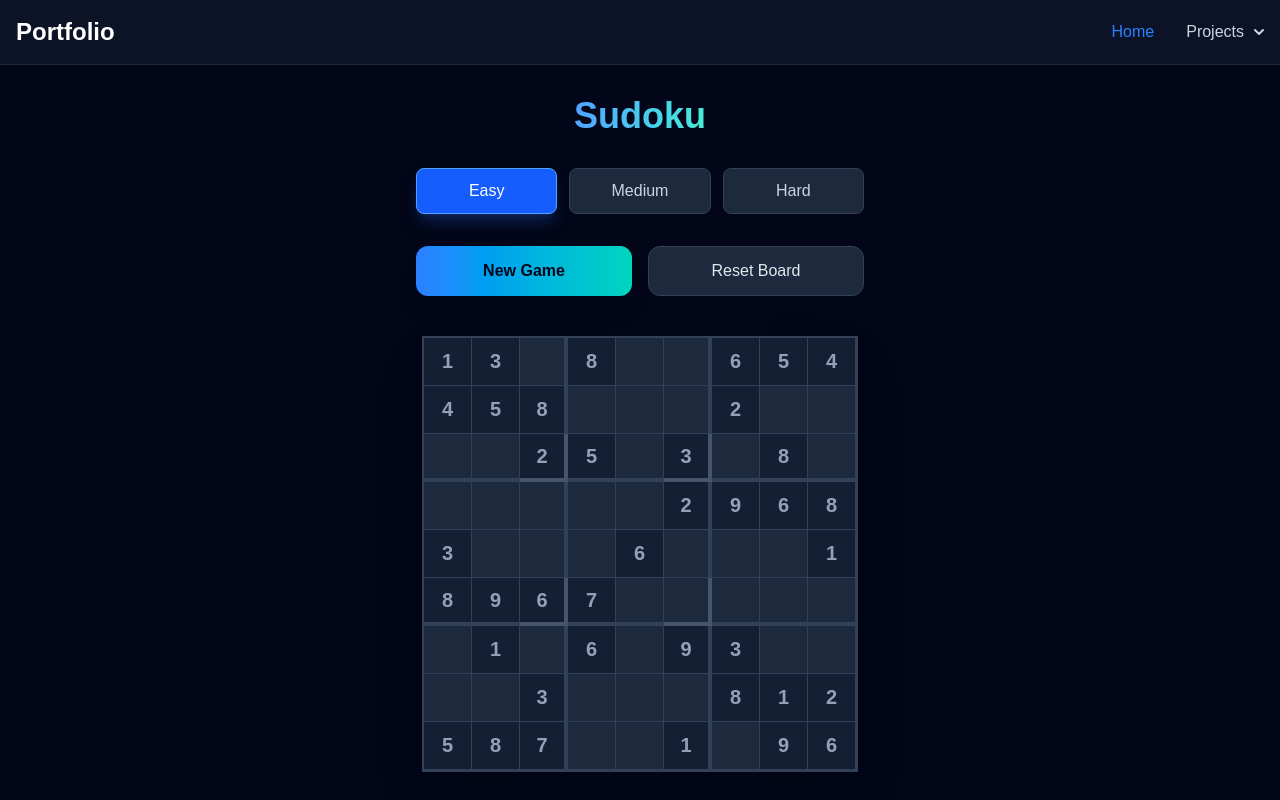
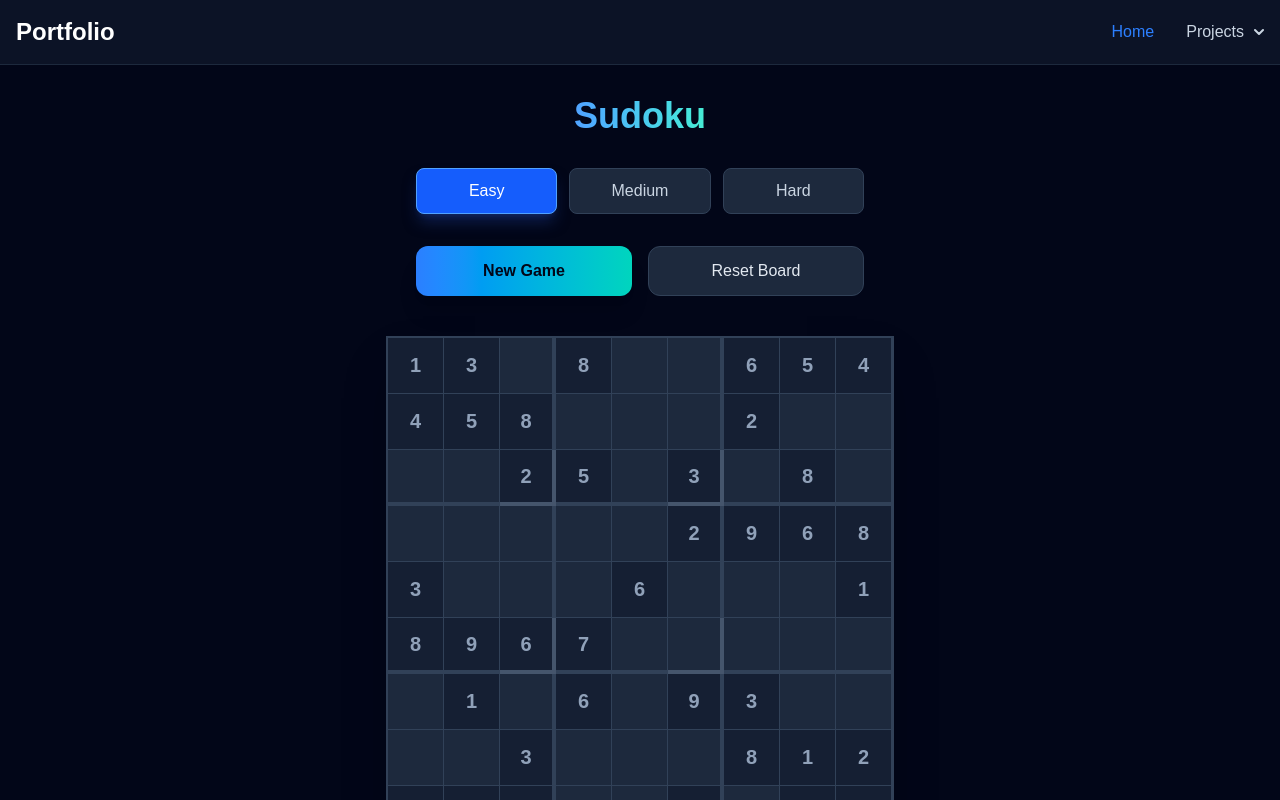
Before and after one commit to RahulCheen/my-portfolio, a Next.js app: page /sudoku in a window 1280 px wide. Both pictures are taken after a click on the button "New Game". Shown: the top 800 px of the page. Built offline with nearby package versions, Linux system fonts and the light colour scheme.

Commit message:
add on-board highlighting

```diff
--- a/app/components/sudoku/SudokuBoard.tsx
+++ b/app/components/sudoku/SudokuBoard.tsx
@@ -10,16 +10,28 @@ interface SudokuCell {
 
 interface Props {
   grid: SudokuCell[][];
+  selectedCell: { r: number, c: number } | null;
+  onSelectCell: (r: number, c: number) => void;
   onCellChange: (r: number, c: number, val: number) => void;
 }
 
-const SudokuBoard: React.FC<Props> = ({ grid, onCellChange }) => {
+const SudokuBoard: React.FC<Props> = ({ grid, selectedCell, onSelectCell, onCellChange }) => {
   if (grid.length === 0) return <div className="text-slate-400">Loading board...</div>;
 
+  const selectedValue = selectedCell ? grid[selectedCell.r][selectedCell.c].value : null;
+
   return (
-    <div className="grid grid-cols-9 border-2 border-slate-700 bg-slate-800 shadow-2xl">
+    <div className="grid grid-cols-9 border-2 border-slate-700 bg-slate-800 shadow-2xl mx-auto">
       {grid.map((row, rIdx) => (
         row.map((cell, cIdx) => {
+          const isSelected = selectedCell?.r === rIdx && selectedCell?.c === cIdx;
+          const isSameRowCol= selectedCell?.r === rIdx || selectedCell?.c === cIdx;
+          const isSameBox = selectedCell &&
+            Math.floor(rIdx / 3) === Math.floor(selectedCell.r / 3) &&
+            Math.floor(cIdx / 3) === Math.floor(selectedCell.c / 3);
+          const isSameNumber = selectedValue !== 0 && cell.value === selectedValue;
+          const isHighlighted = isSameRowCol || isSameBox || isSameNumber;
+
           const borderRight = (cIdx + 1) % 3 === 0 && cIdx !== 8 ? 'border-r-4 border-slate-600' : 'border-r border-slate-700';
           const borderBottom = (rIdx + 1) % 3 === 0 && rIdx !== 8 ? 'border-b-4 border-slate-600' : 'border-b border-slate-700';
 
@@ -27,19 +39,27 @@ const SudokuBoard: React.FC<Props> = ({ grid, onCellChange }) => {
             <input
               key={`${rIdx}-${cIdx}`}
               type="text"
+              readOnly={cell.isFixed}
               inputMode="numeric"
               maxLength={1}
               value={cell.value === 0 ? '' : cell.value}
-              disabled={cell.isFixed}
+              onFocus={() => onSelectCell(rIdx, cIdx)}
               onChange={(e) => {
-                const val = parseInt(e.target.value);
+                const val = parseInt(e.target.value.slice(-1));
                 onCellChange(rIdx, cIdx, isNaN(val) ? 0 : val);
               }}
               className={`
-                w-10 h-10 sm:w-12 sm:h-12 text-center text-xl font-bold transition-colors outline-none
+                w-10 h-10 sm:w-14 sm:h-14 text-center text-xl font-bold transition-all outline-none cursor-pointer
                 ${borderRight} ${borderBottom}
-                ${cell.isFixed ? 'text-slate-400 bg-slate-900/50' : 'text-blue-400 bg-slate-800'}
-                ${cell.isError ? 'bg-red-900/30 text-red-400' : 'focus:bg-slate-700'}
+                ${cell.isFixed ? 'text-slate-400' : 'text-blue-400'}
+                ${isSelected
+                  ? (cell.isFixed ? 'bg-blue-900/60' : 'bg-blue-500/40')
+                  : isSameNumber
+                    ? (cell.isFixed ? 'bg-blue-900/40' : 'bg-blue-400/20')
+                    : isHighlighted
+                      ? (cell.isFixed ? 'bg-slate-900/50' : 'bg-slate-700/50')
+                      : cell.isFixed ? 'bg-slate-900/50' : 'bg-slate-800'
+                }
               `}
             />
           );
--- a/app/sudoku/page.tsx
+++ b/app/sudoku/page.tsx
@@ -6,7 +6,15 @@ import Controls from '../components/sudoku/Controls';
 import { useSudoku } from './useSudoku';
 
 export default function SudokuPage() {
-const { grid, difficulty, startNewGame, updateCell, resetGame } = useSudoku();
+const {
+  grid,
+  difficulty,
+  startNewGame,
+  updateCell,
+  resetGame,
+  selectedCell,
+  setSelectedCell
+} = useSudoku();
   useEffect(() => {
     startNewGame('easy');
   }, [startNewGame]);
@@ -24,7 +32,11 @@ const { grid, difficulty, startNewGame, updateCell, resetGame } = useSudoku();
             onReset={resetGame}
         />
 
-        <SudokuBoard grid={grid} onCellChange={updateCell} />
+        <SudokuBoard
+          grid={grid}
+          selectedCell={selectedCell}
+          onSelectCell={(r, c) => setSelectedCell({ r, c })}
+          onCellChange={updateCell} />
       </div>
       <p className="mt-8 text-slate-400 max-w-md text-center">
         Blue numbers are your guesses; grey are fixed clues; red guesses are wrong.
--- a/app/sudoku/useSudoku.ts
+++ b/app/sudoku/useSudoku.ts
@@ -10,10 +10,11 @@ export interface CellState {
 export const useSudoku = () => {
   const [grid, setGrid] = useState<CellState[][]>([]);
   const [difficulty, setDifficulty] = useState<Difficulty>('easy');
+  const [selectedCell, setSelectedCell] = useState<{ r: number; c: number } | null>(null);
 
   const startNewGame = useCallback((level: Difficulty = 'easy') => {
     const newGrid = generateSudoku(level);
-    const stateGrid = newGrid.map(row =>
+    const stateGrid: CellState[][] = newGrid.map(row =>
       row.map(val => ({
         value: val,
         isFixed: val !== 0,
@@ -22,6 +23,7 @@ export const useSudoku = () => {
     );
     setGrid(stateGrid);
     setDifficulty(level);
+    setSelectedCell(null);
   }, []);
 
   const resetGame = useCallback(() => {
@@ -54,5 +56,5 @@ export const useSudoku = () => {
     });
   };
 
-  return { grid, difficulty, startNewGame, resetGame, updateCell };
+  return { grid, difficulty, selectedCell, startNewGame, resetGame, updateCell, setSelectedCell };
 };
--- a/lib/sudokuEngine.ts
+++ b/lib/sudokuEngine.ts
@@ -173,7 +173,7 @@ export const generateSudoku = (difficulty: Difficulty): SudokuGrid => {
   fill(grid);
   const solution = cloneGrid(grid);
 
-  const targetClues = { easy: 40, medium: 32, hard: 26 }[difficulty];
+  const targetClues = { easy: 40, medium: 34, hard: 28 }[difficulty];
   const cells = Array.from({ length: 81 }, (_, i) => [Math.floor(i / 9), i % 9]).sort(
     () => Math.random() - 0.5
   );
```
